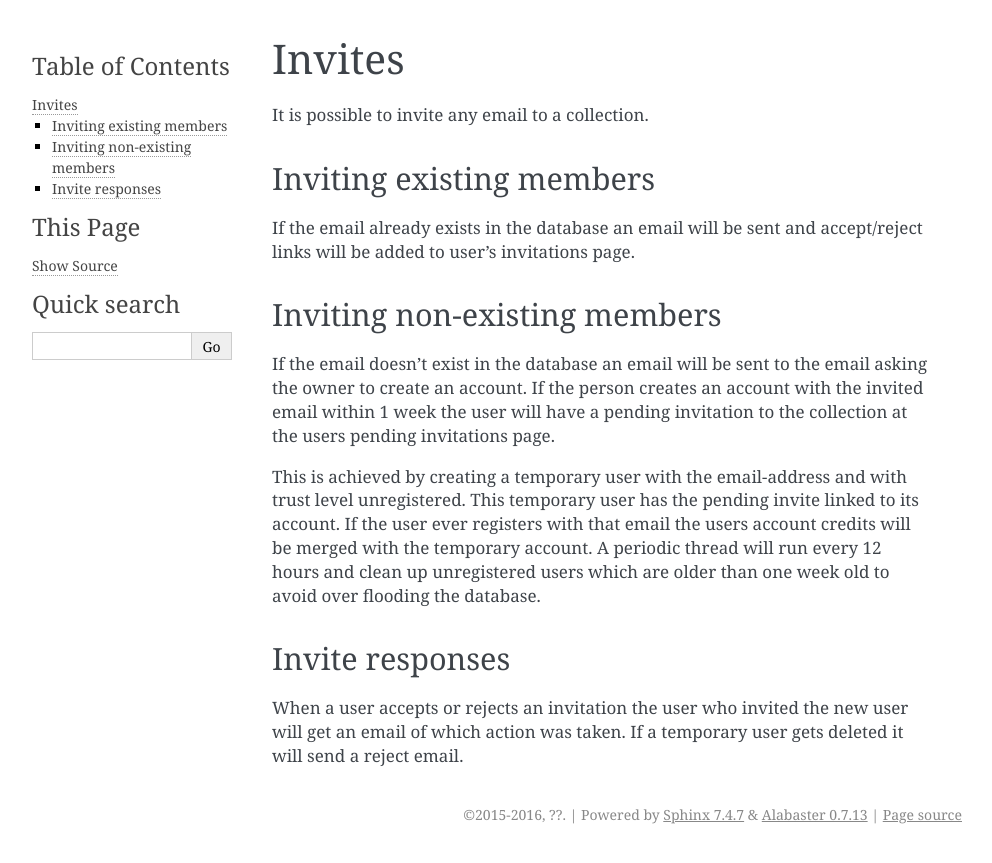
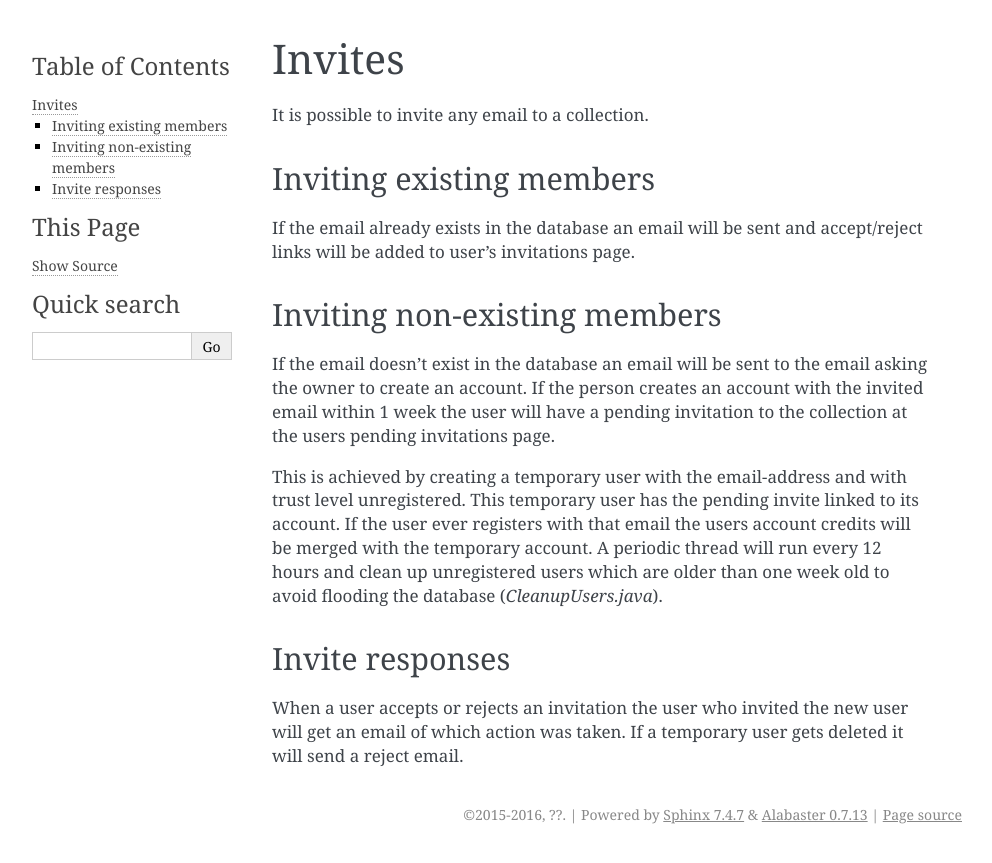
Before and after one commit to sergiorico/backend, a Sphinx documentation site: the page built from docs/frontend/invites.rst, in a window 1280 px wide. Shown: the top 863 px of the page, without its empty margins (148-1140 px from the left). Built offline with Sphinx 7.4.7, drawn with Linux system fonts in a browser that asks for light colours.

Commit message:
Specify the cleanup file in the docs

```diff
--- a/docs/frontend/invites.rst
+++ b/docs/frontend/invites.rst
@@ -18,7 +18,7 @@ the users pending invitations page.
 This is achieved by creating a temporary user with the email-address and with trust level
 unregistered. This temporary user has the pending invite linked to its account. If the user ever registers with that email
 the users account credits will be merged with the temporary account. A periodic thread will run every 12 hours and clean up
-unregistered users which are older than one week old to avoid over flooding the database.
+unregistered users which are older than one week old to avoid flooding the database (`CleanupUsers.java`).
 
 Invite responses
 ----------------
```
